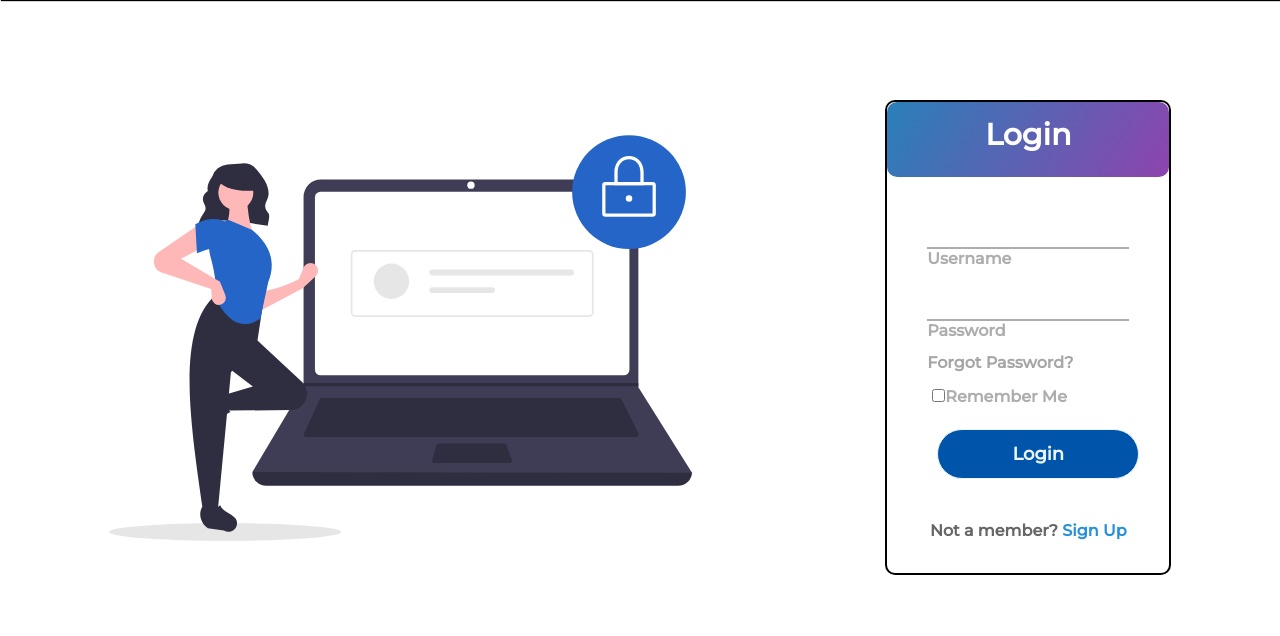
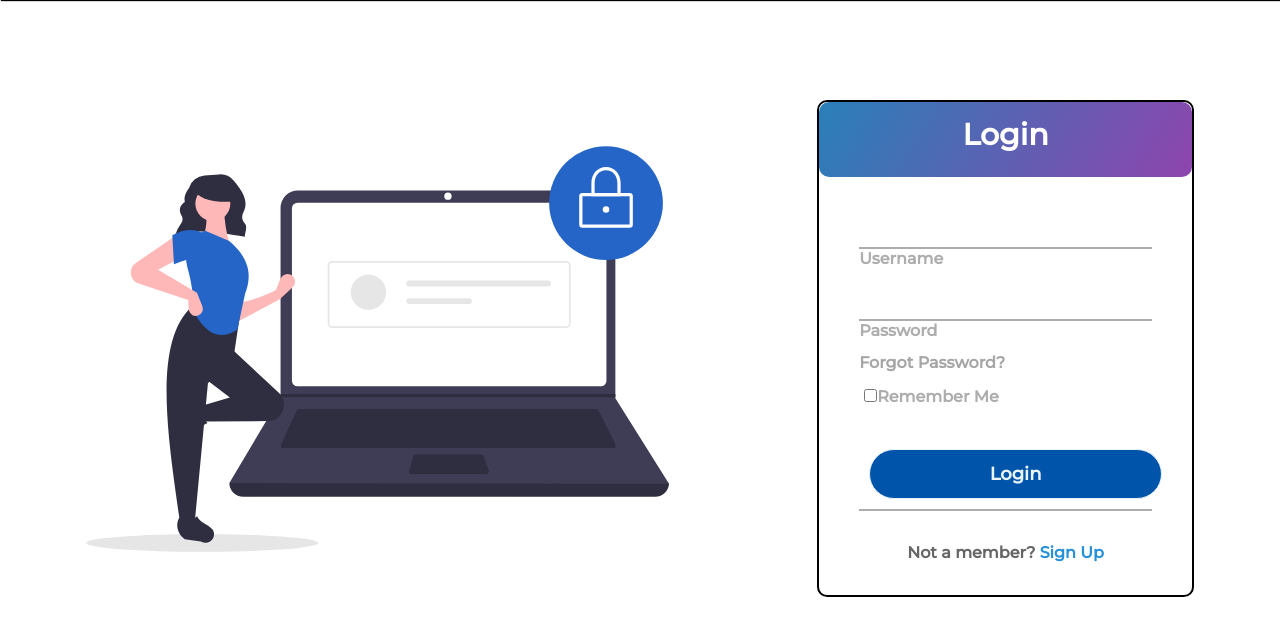
Before and after one commit to sunshinefactoryyy/app-security-proj, a Flask app: page /login in a window 1280 px wide. Shown: the part 96-732 px from the top of the page. Run offline with Flask 2, Linux system fonts and the light colour scheme; style sheets or scripts are compiled from the project's sources; some libraries are stand-ins or nearby versions.

Commit message:
Change layout of sign Up page. Positioning of labels need work

```diff
--- a/static/styles/Global.css
+++ b/static/styles/Global.css
@@ -429,11 +429,6 @@ nav .container-fluid .btn-container .btn-primary:hover .sign-up {
   margin-bottom: 100px;
 }
 
-.sign-up-content img {
-  height: 406px;
-  width: 583px;
-}
-
 .sign-up-content form h2 {
   font-weight: bold;
 }
@@ -451,17 +446,9 @@ nav .container-fluid .btn-container .btn-primary:hover .sign-up {
   text-align: center;
 }
 
-.sign-up-content form .btn-outline-dark {
-  text-align: center;
-}
-
-.sign-up-content form .btn-primary:hover {
-  background: #fff;
-  color: #05a;
-}
-
 /*login.html*/
-.login-content {
+.login-content,
+.sign-up-content {
   display: -webkit-box;
   display: -ms-flexbox;
   display: flex;
@@ -472,15 +459,19 @@ nav .container-fluid .btn-container .btn-primary:hover .sign-up {
           align-items: center;
 }
 
-.login-content img {
+.login-content img,
+.sign-up-content img {
   height: 406px;
   width: 583px;
 }
 
-.login-content .form-container {
+.login-content .form-container,
+.sign-up-content .form-container {
   border-radius: 10px;
   font-weight: bold;
   border: 2px solid #000;
+  width: 30%;
+  height: 100%;
   -webkit-animation: transitionIn 0.75s ease-in;
           animation: transitionIn 0.75s ease-in;
 }
@@ -511,7 +502,8 @@ nav .container-fluid .btn-container .btn-primary:hover .sign-up {
   }
 }
 
-.login-content .form-container .login-title {
+.login-content .form-container .form-title,
+.sign-up-content .form-container .form-title {
   text-align: center;
   padding: 10px 0 20px 0;
   background: linear-gradient(120deg, #2980b9, #8e44ad);
@@ -520,19 +512,27 @@ nav .container-fluid .btn-container .btn-primary:hover .sign-up {
   color: #fff;
 }
 
-.login-content .form-container form {
+.login-content .form-container form,
+.sign-up-content .form-container form {
   padding: 0 40px;
   -webkit-box-sizing: border-box;
           box-sizing: border-box;
 }
 
-.login-content .form-container .form-group {
+.login-content .form-container form .form-group,
+.sign-up-content .form-container form .form-group {
   position: relative;
   border-bottom: 2px solid #adadad;
   margin: 30px 0;
 }
 
-.login-content .form-container .form-group .form-control {
+.login-content .form-container form .form-group .form-check-input,
+.sign-up-content .form-container form .form-group .form-check-input {
+  margin-right: 5px;
+}
+
+.login-content .form-container form .form-group .form-control,
+.sign-up-content .form-container form .form-group .form-control {
   width: 100%;
   padding: 0 5px;
   height: 40px;
@@ -542,7 +542,8 @@ nav .container-fluid .btn-container .btn-primary:hover .sign-up {
   outline: none;
 }
 
-.login-content .form-container .form-group .form-control span::before {
+.login-content .form-container form .form-group .form-control span::before,
+.sign-up-content .form-container form .form-group .form-control span::before {
   content: "";
   position: absolute;
   top: 40px;
@@ -554,18 +555,28 @@ nav .container-fluid .btn-container .btn-primary:hover .sign-up {
   transition: 0.5s;
 }
 
-.login-content .form-container .form-group .form-control input:focus ~ label,
-.login-content .form-container .form-group .form-control input:valid ~ label {
+.login-content .form-container form .form-group .form-control input:focus ~ label,
+.login-content .form-container form .form-group .form-control input:valid ~ label,
+.sign-up-content .form-container form .form-group .form-control input:focus ~ label,
+.sign-up-content .form-container form .form-group .form-control input:valid ~ label {
   top: -5px;
   color: #2691d9;
 }
 
-.login-content .form-container .form-group .form-control input:focus ~ label::before,
-.login-content .form-container .form-group .form-control input:valid ~ span::before {
+.login-content .form-container form .form-group .form-control input:focus ~ label::before,
+.login-content .form-container form .form-group .form-control input:valid ~ span::before,
+.sign-up-content .form-container form .form-group .form-control input:focus ~ label::before,
+.sign-up-content .form-container form .form-group .form-control input:valid ~ span::before {
   width: 100%;
 }
 
-.login-content .form-container .form-group label {
+.login-content .form-container form .form-group .form-control .text-muted,
+.sign-up-content .form-container form .form-group .form-control .text-muted {
+  margin: 5px;
+}
+
+.login-content .form-container form .form-group label,
+.sign-up-content .form-container form .form-group label {
   position: absolute;
   color: #adadad;
   font-size: normal;
@@ -574,28 +585,52 @@ nav .container-fluid .btn-container .btn-primary:hover .sign-up {
   transition: 0.5s;
 }
 
-.login-content .form-container .remember,
-.login-content .form-container .sign-up-container {
+.login-content .form-container form .remember,
+.login-content .form-container form .sign-up-container,
+.login-content .form-container form #sign-up-container,
+.login-content .form-container form #terms,
+.login-content .form-container form .black,
+.sign-up-content .form-container form .remember,
+.sign-up-content .form-container form .sign-up-container,
+.sign-up-content .form-container form #sign-up-container,
+.sign-up-content .form-container form #terms,
+.sign-up-content .form-container form .black {
   border-bottom: none;
 }
 
-.login-content .form-container .remember {
+.login-content .form-container form .black,
+.sign-up-content .form-container form .black {
+  text-align: center;
+}
+
+.login-content .form-container form .black .btn-outline-dark,
+.sign-up-content .form-container form .black .btn-outline-dark {
+  margin: 10px;
+}
+
+.login-content .form-container form .remember,
+.sign-up-content .form-container form .remember {
   margin: 10px 0 10px 5px;
   display: block;
 }
 
-.login-content .form-container .forgot {
+.login-content .form-container form .forgot,
+.sign-up-content .form-container form .forgot {
   color: #a6a6a6;
   cursor: pointer;
   text-decoration: none;
   margin-bottom: 10px;
 }
 
-.login-content .form-container .forgot:hover {
+.login-content .form-container form .forgot:hover,
+.sign-up-content .form-container form .forgot:hover {
   text-decoration: underline;
 }
 
-.login-content .form-container .login-btn {
+.login-content .form-container form .login-btn,
+.login-content .form-container form .sign-up-btn,
+.sign-up-content .form-container form .login-btn,
+.sign-up-content .form-container form .sign-up-btn {
   width: 100%;
   height: 50px;
   border: 1px solid;
@@ -608,7 +643,10 @@ nav .container-fluid .btn-container .btn-primary:hover .sign-up {
   margin: 10px;
 }
 
-.login-content .form-container .login-btn:hover {
+.login-content .form-container form .login-btn:hover,
+.login-content .form-container form .sign-up-btn:hover,
+.sign-up-content .form-container form .login-btn:hover,
+.sign-up-content .form-container form .sign-up-btn:hover {
   border-color: #05a;
   -webkit-transition: 0.5s ease;
   transition: 0.5s ease;
@@ -616,18 +654,21 @@ nav .container-fluid .btn-container .btn-primary:hover .sign-up {
   color: #05a;
 }
 
-.login-content .form-container .sign-up-container {
+.login-content .form-container form .sign-up-container,
+.sign-up-content .form-container form .sign-up-container {
   margin: 30px 0;
   text-align: center;
   color: #666666;
 }
 
-.login-content .form-container .sign-up-container .signUp {
+.login-content .form-container form .sign-up-container .signUp-link,
+.sign-up-content .form-container form .sign-up-container .signUp-link {
   color: #2691d9;
   text-decoration: none;
 }
 
-.login-content .form-container .sign-up-container .signUp:hover {
+.login-content .form-container form .sign-up-container .signUp-link:hover,
+.sign-up-content .form-container form .sign-up-container .signUp-link:hover {
   text-decoration: underline;
 }
 /*# sourceMappingURL=Global.css.map */
--- a/static/styles/Global.scss
+++ b/static/styles/Global.scss
@@ -356,11 +356,6 @@ nav {
   align-items: center;
   margin-bottom: 100px;
 
-  img {
-    height: 406px;
-    width: 583px;
-  }
-
   form {
     h2 {
       font-weight: bold;
@@ -378,20 +373,12 @@ nav {
     .submit {
       text-align: center;
     }
-
-    .btn-outline-dark {
-      text-align: center;
-    }
-
-    .btn-primary:hover {
-      background: #fff;
-      color: #05a;
-    }
   }
 }
 
 /*login.html*/
-.login-content {
+.login-content,
+.sign-up-content {
   display: flex;
   justify-content: space-around;
   align-items: center;
@@ -405,6 +392,8 @@ nav {
     border-radius: 10px;
     font-weight: bold;
     border: 2px solid #000;
+    width: 30%;
+    height: 100%;
 
     animation: transitionIn 0.75s ease-in;
 
@@ -420,7 +409,7 @@ nav {
       }
     }
 
-    .login-title {
+    .form-title {
       text-align: center;
       padding: 10px 0 20px 0;
       background: linear-gradient(120deg, #2980b9, #8e44ad);
@@ -432,12 +421,15 @@ nav {
     form {
       padding: 0 40px;
       box-sizing: border-box;
-    }
 
       .form-group {
         position: relative;
         border-bottom: 2px solid #adadad;
         margin: 30px 0;
+
+        .form-check-input {
+          margin-right: 5px;
+        }
 
         .form-control {
           width: 100%;
@@ -469,6 +461,10 @@ nav {
           input:valid ~ span::before {
             width: 100%;
           }
+
+          .text-muted {
+            margin: 5px;
+          }
         }
 
         label {
@@ -481,8 +477,19 @@ nav {
       }
 
       .remember,
-    .sign-up-container {
+      .sign-up-container,
+      #sign-up-container,
+      #terms,
+      .black {
         border-bottom: none;
+      }
+
+      .black {
+        text-align: center;
+
+        .btn-outline-dark {
+          margin: 10px;
+        }
       }
 
       .remember {
@@ -501,7 +508,8 @@ nav {
         text-decoration: underline;
       }
 
-    .login-btn {
+      .login-btn,
+      .sign-up-btn {
         width: 100%;
         height: 50px;
         border: 1px solid;
@@ -514,7 +522,8 @@ nav {
         margin: 10px;
       }
 
-    .login-btn:hover {
+      .login-btn:hover,
+      .sign-up-btn:hover {
         border-color: #05a;
         transition: 0.5s ease;
         background-color: #fff;
@@ -526,14 +535,15 @@ nav {
         text-align: center;
         color: #666666;
 
-      .signUp {
+        .signUp-link {
           color: #2691d9;
           text-decoration: none;
         }
 
-      .signUp:hover {
+        .signUp-link:hover {
           text-decoration: underline;
         }
       }
     }
   }
+}
--- a/templates/login.html
+++ b/templates/login.html
@@ -5,9 +5,9 @@
     <img src="/static/public/Secure_login.svg">
 
     <div class="form-container">
-        <div class="login-title">Login</div>
+        <div class="form-title">Login</div>
 
-        <form method="GET">
+        <form method="GET" id="form-details">
             <div class="form-group">
                 <input type="text" class="form-control" id="username" required>
                 <label for="username">Username</label>
@@ -25,11 +25,13 @@
                 <label for="remember">Remember Me</label>
             </div><!--form-group-->
 
-            <input class="login-btn" type="submit" value="Login">
+            <div class="form-group submit">
+                <input class="login-btn" type="submit" value="Login">
+            </div><!--form-group-->
 
             <div class="form-group sign-up-container">
                <span>Not a member?</span>
-               <a href="#" class="signUp" type="submit">Sign Up</a>
+               <a href="{{url_for('sign_up')}}" class="signUp-link" type="submit">Sign Up</a>
             </div><!--form-group-->
         </form>
 
```
Also changed, not shown: templates/sign_up.html (+38 -31 lines). Lines whose indentation alone changed are shown as unchanged.
